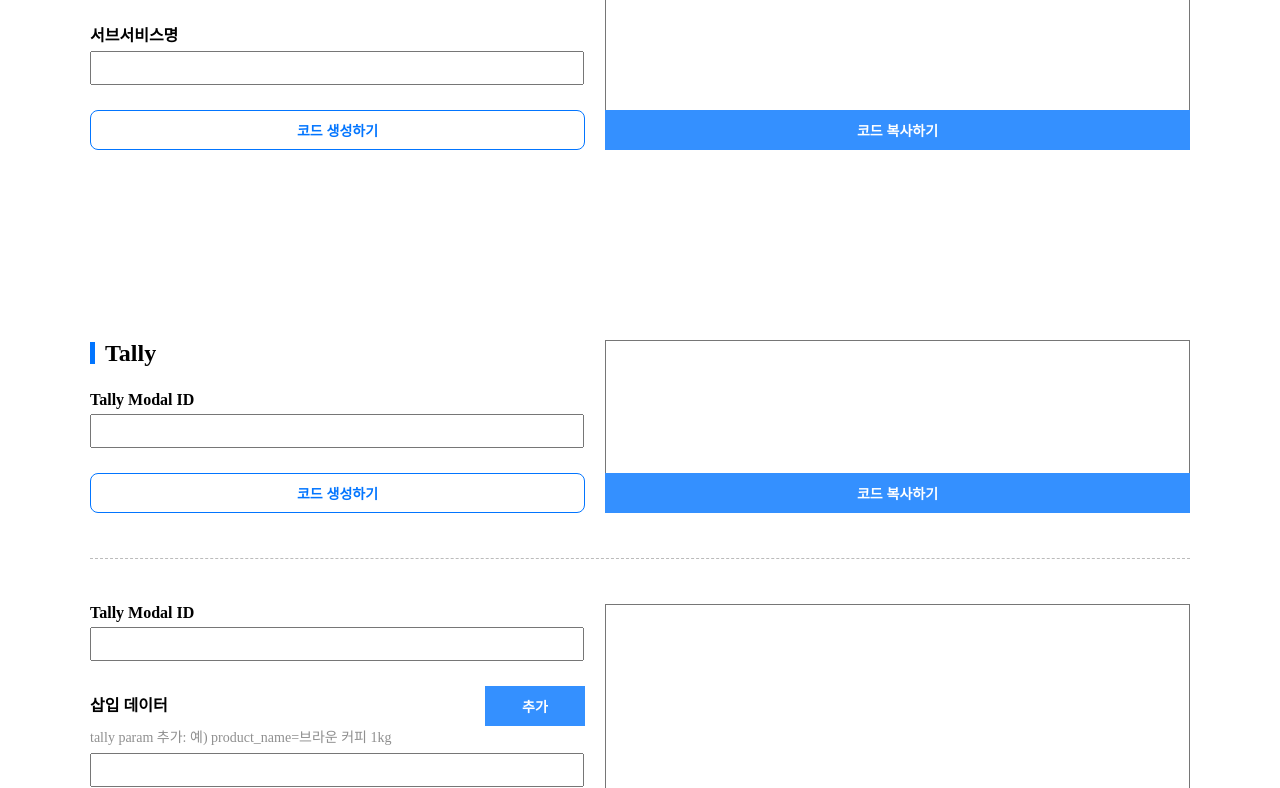
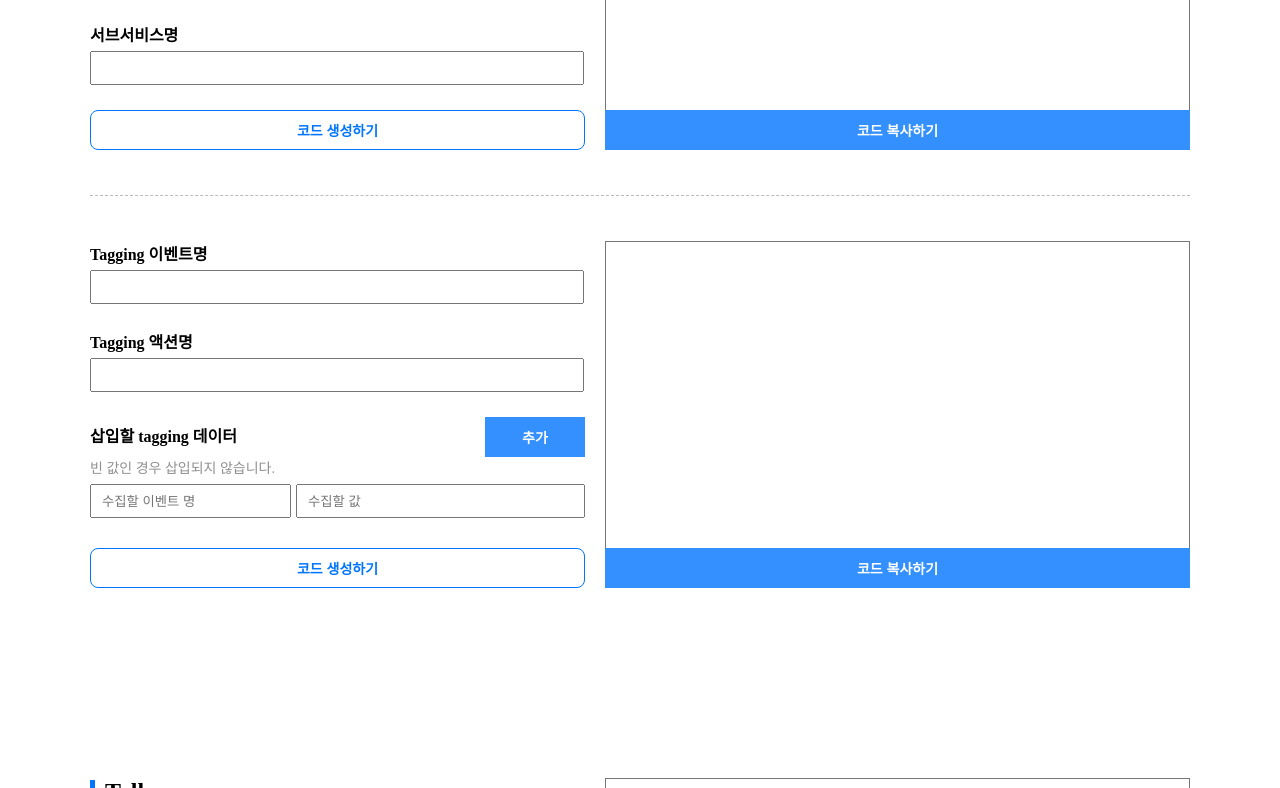
Before and after one commit to wefun-snack24h/web-builder-utilization, a plain HTML site: page public/index.html in a window 1280 px wide. Shown: the part 501-1289 px from the top of the page. Drawn offline with Linux system fonts and the light colour scheme.

Commit message:
:sparkles: tagging 스크립트 추가

```diff
--- a/public/index.html
+++ b/public/index.html
@@ -148,6 +148,16 @@
     padding-bottom: 5px;
   }
 
+  .tagging-input-key {
+    width: 200px !important;
+  }
+
+  .tagging-input-wrap {
+    display: flex;
+    margin-bottom: 5px;
+    gap: 5px;
+  }
+
 </style>
 </head>
 <body>
@@ -197,6 +207,38 @@
     <div class="module__code">
       <textarea id="result__1"></textarea>
       <button onclick="handleCopy('1')">코드 복사하기</button>
+    </div>
+  </div>
+
+  <hr class="divider">
+
+  <!-- Tagging set data -->
+  <div class="module">
+    <div class="module__form">
+      <div>
+        <span class="form-label">Tagging 이벤트명</span>
+        <input type="text" id="tagging-id"/>
+      </div>
+      <div>
+        <span class="form-label">Tagging 액션명</span>
+        <input type="text" id="tagging-action"/>
+      </div>
+      <div id="tagging-set-data">
+        <div class="form-label-wrap">
+          <span class="form-label" style="flex: 1">삽입할 tagging 데이터</span>
+          <button style="width: 100px" onclick="handleClickAddTagging()">추가</button>
+        </div>
+        <p class="form-desc">빈 값인 경우 삽입되지 않습니다.</p>
+        <div class="tagging-input-wrap">
+          <input type="text" class="tagging-input-key" placeholder="수집할 이벤트 명"/>
+          <input type="text" class="tagging-input-value" placeholder="수집할 값" />
+        </div>
+      </div>
+      <button class="line" onclick="handleClickOpenTaggingAndSetData()">코드 생성하기</button>
+    </div>
+    <div class="module__code">
+      <textarea id="result__1-2"></textarea>
+      <button onclick="handleCopy('1-2')">코드 복사하기</button>
     </div>
   </div>
 
@@ -366,6 +408,31 @@
   document.getElementById('result__2-1').value = text
 }
 
+function handleClickOpenTaggingAndSetData() {
+  const keyInputs = document.getElementsByClassName('tagging-input-key')
+  const valueInputs = document.getElementsByClassName('tagging-input-value')
+  const taggingId = document.getElementById('tagging-id').value
+  const taggingAction = document.getElementById('tagging-action').value
+  let valueText = []
+  for (let i = 0; i < keyInputs.length; i++) {
+    const key = keyInputs[i].value
+    const value = valueInputs[i].value
+    if (key.trim() && value.trim()) {
+      console.log(keyInputs.length === i - 1);
+      if (keyInputs.length === i+1) {
+        valueText += `  '${key}': '${value}'`
+      } else {
+        valueText += `  '${key}': '${value}',\n`
+      }
+    }
+  }
+  const text = `javascript: WEFUN.handleTally.handleGtmTagging('${taggingId}', {
+  'action': '${taggingAction}',
+${valueText}
+});`
+  document.getElementById('result__1-2').value = text
+}
+
 function handleClickOpenTallyAndSetData() {
   const tally_url = document.getElementById('tally-url2').value
   const inputs = document.getElementsByClassName('set-data')
@@ -394,6 +461,27 @@
 
 let id = 1;
 
+function handleClickAddTagging() {
+  const parent = document.getElementById(`tagging-set-data`);
+
+  const wrapper = document.createElement('div')
+  wrapper.classList.add("tagging-input-wrap")
+
+  const keyInput = document.createElement('input');
+  keyInput.type = 'text'
+  keyInput.classList.add('tagging-input-key')
+  keyInput.placeholder = '수집할 이벤트 명'
+
+  const valueInput = document.createElement('input');
+  valueInput.type = 'text'
+  valueInput.classList.add('tagging-input-value')
+  valueInput.placeholder = '수집할 값'
+
+  wrapper.appendChild(keyInput)
+  wrapper.appendChild(valueInput)
+  parent.appendChild(wrapper)
+}
+
 function handleClickAdd() {
   const parent = document.getElementById(`tally-set-data`);
 
```
Lines whose indentation alone changed are shown as unchanged.
